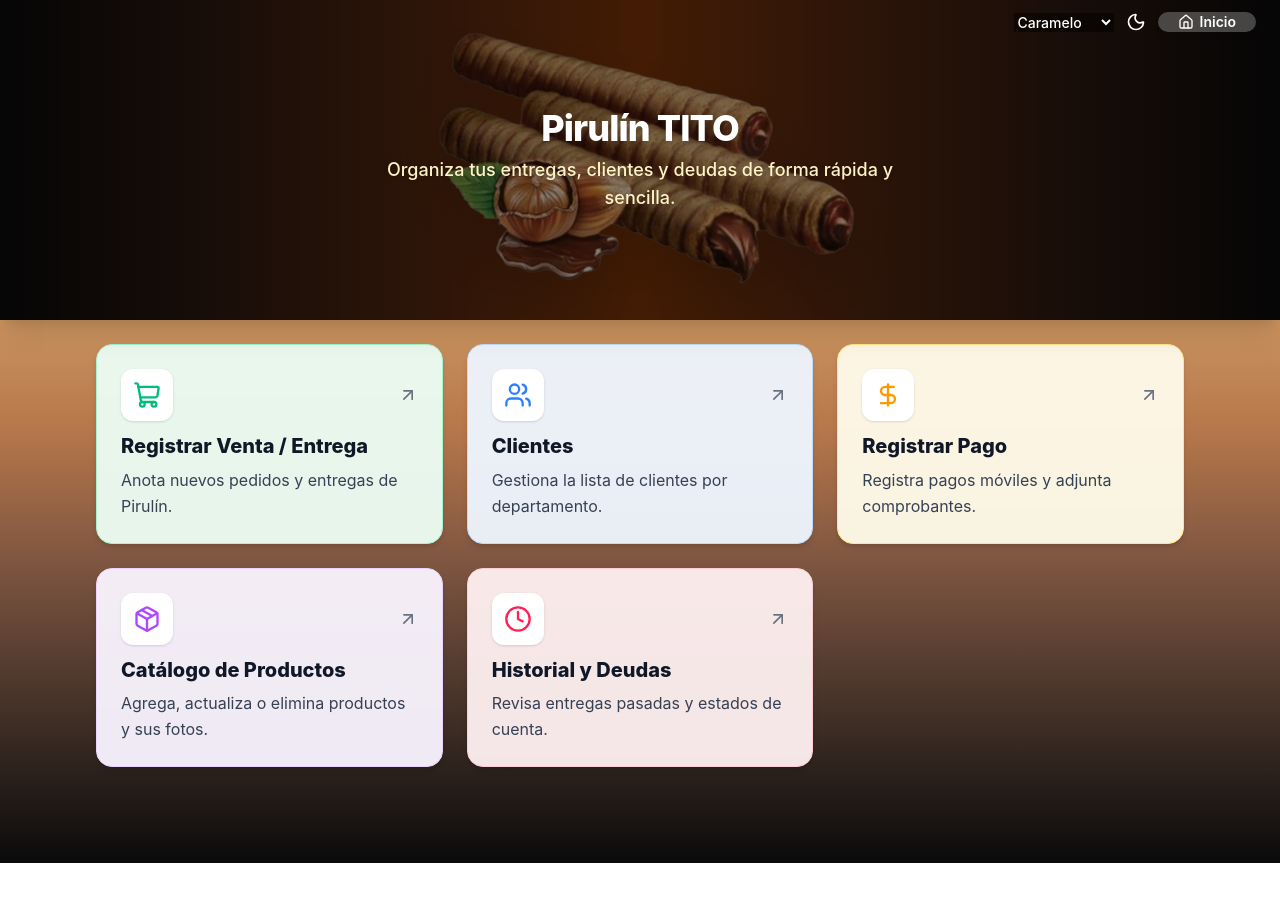
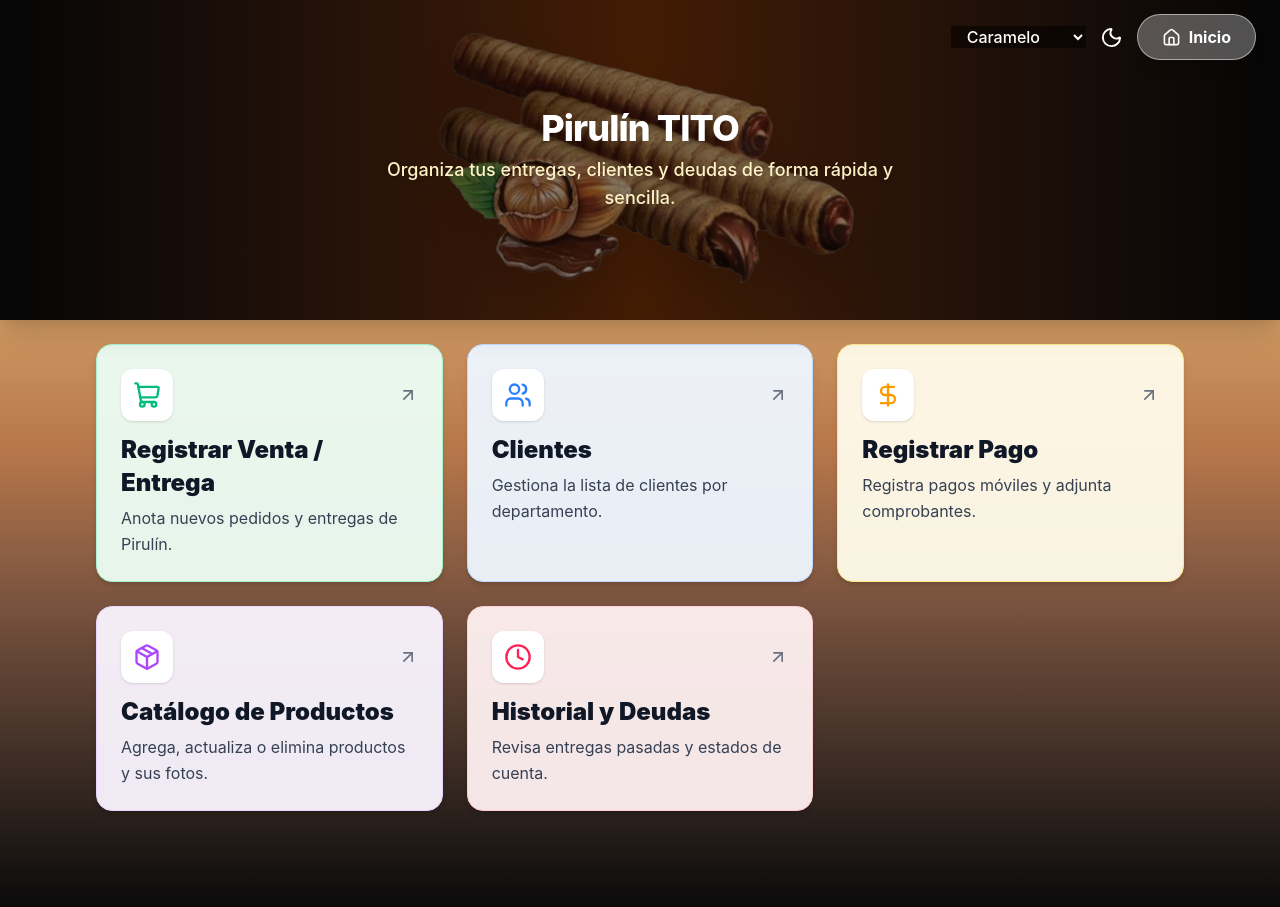
Before and after one commit to eligioarena40/control_pirulin, a React (Vite) app in the folder frontend/: page / in a window 1280 px wide. Before the commit the page ends 863 px from the top, so only its background shows below. Built offline with nearby package versions, Linux system fonts and the light colour scheme; no server answers.

Commit message:
Actualizar tamaño de letra y de inicio

```diff
--- a/frontend/src/App.jsx
+++ b/frontend/src/App.jsx
@@ -40,18 +40,18 @@ export default function App() {
       <nav
         className={`${
           isHome
-            ? 'absolute top-0 left-0 w-full z-50 bg-transparent border-none shadow-none py-3 px-3 sm:px-6'
-            : 'bg-base-100 dark:bg-gray-900 shadow-sm border-b border-base-300 dark:border-gray-800 py-3.5 px-3 sm:px-6'
+            ? 'absolute top-0 left-0 w-full z-50 bg-transparent border-none shadow-none py-3.5 px-3 sm:px-6'
+            : 'bg-base-100 dark:bg-gray-900 shadow-sm border-b border-base-300 dark:border-gray-800 py-4 px-3 sm:px-6'
         } flex justify-between items-center transition-colors duration-200`}
       >
         <div></div>
 
-        <div className="flex items-center gap-2 sm:gap-3">
-          {/* Selector de temas con texto más cómodo */}
+        <div className="flex items-center gap-2 sm:gap-3.5">
+          {/* SELECTOR DE TEMAS AMPLIADO */}
           <select
             value={theme}
             onChange={(e) => setTheme(e.target.value)}
-            className={`select select-bordered select-sm text-xs sm:text-sm font-medium ${
+            className={`select select-bordered select-md text-sm sm:text-base font-medium px-3 ${
               isHome
                 ? 'bg-black/50 backdrop-blur-md text-white border-white/30'
                 : 'bg-base-100 dark:bg-gray-800'
@@ -66,28 +66,28 @@ export default function App() {
             <option value="dark" className="text-black">Oscuro</option>
           </select>
 
-          {/* Botón Sol / Luna */}
+          {/* BOTÓN SOL / LUNA AMPLIADO */}
           <button
             onClick={toggleLightDark}
-            className={`btn btn-sm btn-ghost btn-circle ${
+            className={`btn btn-md btn-ghost btn-circle ${
               isHome ? 'text-white hover:bg-white/20' : 'text-amber-700 dark:text-amber-400'
             }`}
             title={isDarkTheme ? 'Cambiar a modo claro' : 'Cambiar a modo oscuro'}
             aria-label="Alternar claro/oscuro"
           >
-            {isDarkTheme ? <Sun size={20} /> : <Moon size={20} />}
+            {isDarkTheme ? <Sun size={23} /> : <Moon size={23} />}
           </button>
 
-          {/* Botón Inicio en píldora con texto legible */}
+          {/* BOTÓN INICIO EN PÍLDORA */}
           <button
             onClick={() => setActiveTab('home')}
-            className={`btn btn-sm px-4 sm:px-5 rounded-full flex items-center gap-1.5 shadow-md transition-all text-xs sm:text-sm font-semibold ${
+            className={`btn px-5 sm:px-6 py-2.5 rounded-full flex items-center gap-2 shadow-lg transition-all text-sm sm:text-base font-bold ${
               isHome
-                ? 'bg-white/25 hover:bg-white/35 text-white border-white/40 backdrop-blur-md'
+                ? 'bg-white/30 hover:bg-white/40 text-white border border-white/50 backdrop-blur-md'
                 : 'bg-amber-600 hover:bg-amber-700 text-white border-none dark:bg-amber-500 dark:hover:bg-amber-600 dark:text-gray-950'
             }`}
           >
-            <HomeIcon size={16} />
+            <HomeIcon size={19} />
             <span>Inicio</span>
           </button>
         </div>
--- a/frontend/src/components/Home.jsx
+++ b/frontend/src/components/Home.jsx
@@ -92,8 +92,8 @@ export default function Home({ setActiveTab }) {
                   <ArrowUpRight className="w-5 h-5 text-gray-500" />
                 </div>
 
-                {/* TÍTULOS CON LETRA AMPLIADA (text-base en móvil y text-lg/xl en pantallas grandes) */}
-                <h3 className="text-base sm:text-lg lg:text-xl font-extrabold text-gray-900 mb-1.5 leading-snug">
+                {/* TÍTULOS CON TAMAÑO AUMENTADO (text-lg en móvil y text-xl/2xl en tablets/pc) */}
+                <h3 className="text-lg sm:text-xl lg:text-2xl font-black text-gray-900 mb-1.5 leading-snug">
                   {card.title}
                 </h3>
 
```
